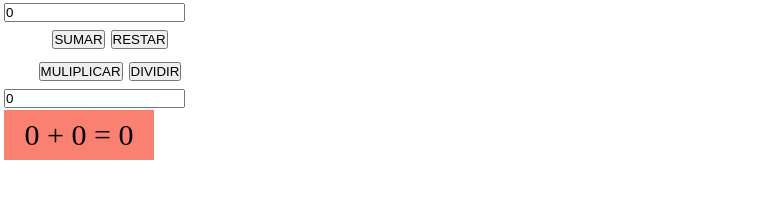
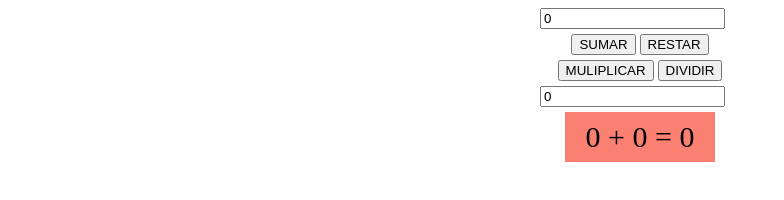
Before and after one commit to elenaficher/elena-ficher.github.io, a plain HTML site: page practica javascript/calculadora/calculadora.html in a window 1280 px wide. Both pictures are taken after a click on the button "SUMAR". Shown: the whole page, without its empty margins (0-784 px from the left). Drawn offline with Linux system fonts and the light colour scheme.

Commit message:
calculadora con switch

```diff
--- a/practica javascript/calculadora/calculadora.html
+++ b/practica javascript/calculadora/calculadora.html
@@ -10,12 +10,12 @@
         <input id="num1" class="inputs" name="num1" type="number" value="0">
         <div class="contenedor">
             <div class="btn">
-                <button id="sumar" onClick="sumar()">SUMAR</button>
-                <button id="restar" onclick="restar()">RESTAR</button>
+                <button id="sumar" onclick="calcular('suma')">SUMAR</button>
+                <button id="restar" onclick="calcular('resta')">RESTAR</button>
             </div>
             <div class="btn">
-                <button id="muliplicar" onclick="multiplicar()">MULIPLICAR</button>
-                <button id="dividir" onclick="dividir()">DIVIDIR</button>
+                <button id="muliplicar" onclick="calcular('multiplicacion')">MULIPLICAR</button>
+                <button id="dividir" onclick="calcular('division')">DIVIDIR</button>
             </div>
         </div>
         <input id="num2" class="inputs" name="num2" type="number" value="0">
--- a/practica javascript/calculadora/script.js
+++ b/practica javascript/calculadora/script.js
@@ -1,5 +1,5 @@
 
-
+/*
 function sumar(){
     let n1 = parseInt(document.getElementById("num1").value);
     let n2 = parseInt(document.getElementById("num2").value);
@@ -35,3 +35,35 @@ function dividir(){
         document.getElementById("resultado").innerText = expresion + "Infinito";
     }
 }
+*/
+
+function calcular(operacion){
+    let n1 = parseInt(document.getElementById("num1").value);
+    let n2 = parseInt(document.getElementById("num2").value);
+    let resultado;
+    let op;
+    switch(operacion) {
+        case 'suma':
+            resultado = n1 + n2;
+            op = '+';
+            break;
+        case 'resta':
+            resultado = n1 - n2;
+            op = '-';
+            break;
+        case 'multiplicacion':
+            resultado = n1 * n2;
+            op = 'x';
+            break;
+        case 'division':
+            if (n2 != 0){
+                resultado = n1 / n2;
+            }else{
+                resultado = "Infinito";
+            }
+            op = '/';
+            break;
+    }
+    let expresion = n1 + ' ' + op + ' ' + n2 + " = ";
+    document.getElementById("resultado").innerText = expresion + resultado;
+}
--- a/practica javascript/calculadora/style.css
+++ b/practica javascript/calculadora/style.css
@@ -1,17 +1,23 @@
-* {
-    margin: 1px;
-    padding: 0px;
+body {
+    margin-left: auto;
+    margin-right: auto;
+    width: 200px;
+}
+
+.inputs {
+    display: inline;
 }
 
 .btn {
     width: 200px;
-    padding: 5px;
+    margin: 5px auto;
     text-align: center;
 }
 
 .resultado {
     line-height: 50px;
     width: 150px;
+    margin: 5px auto;
     background-color: salmon;
     text-align: center;
     font-size: 30px;
```
